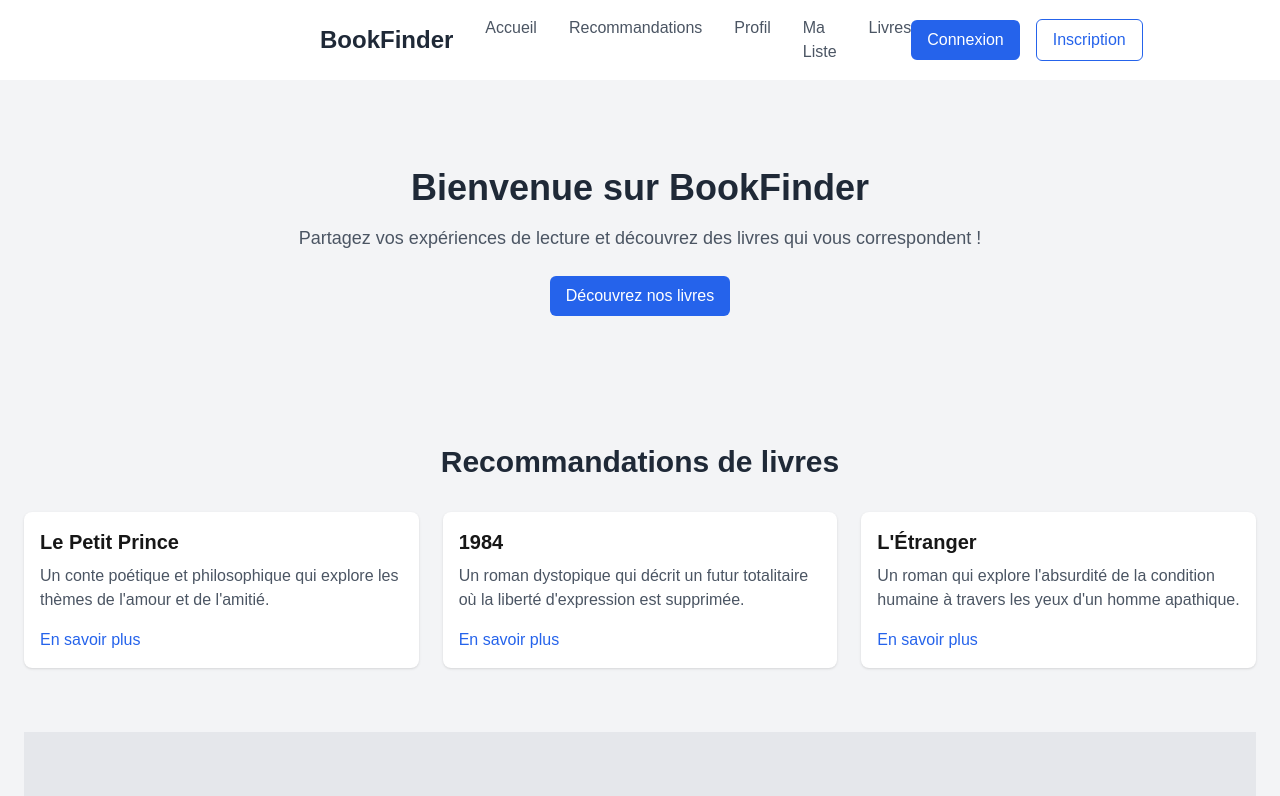
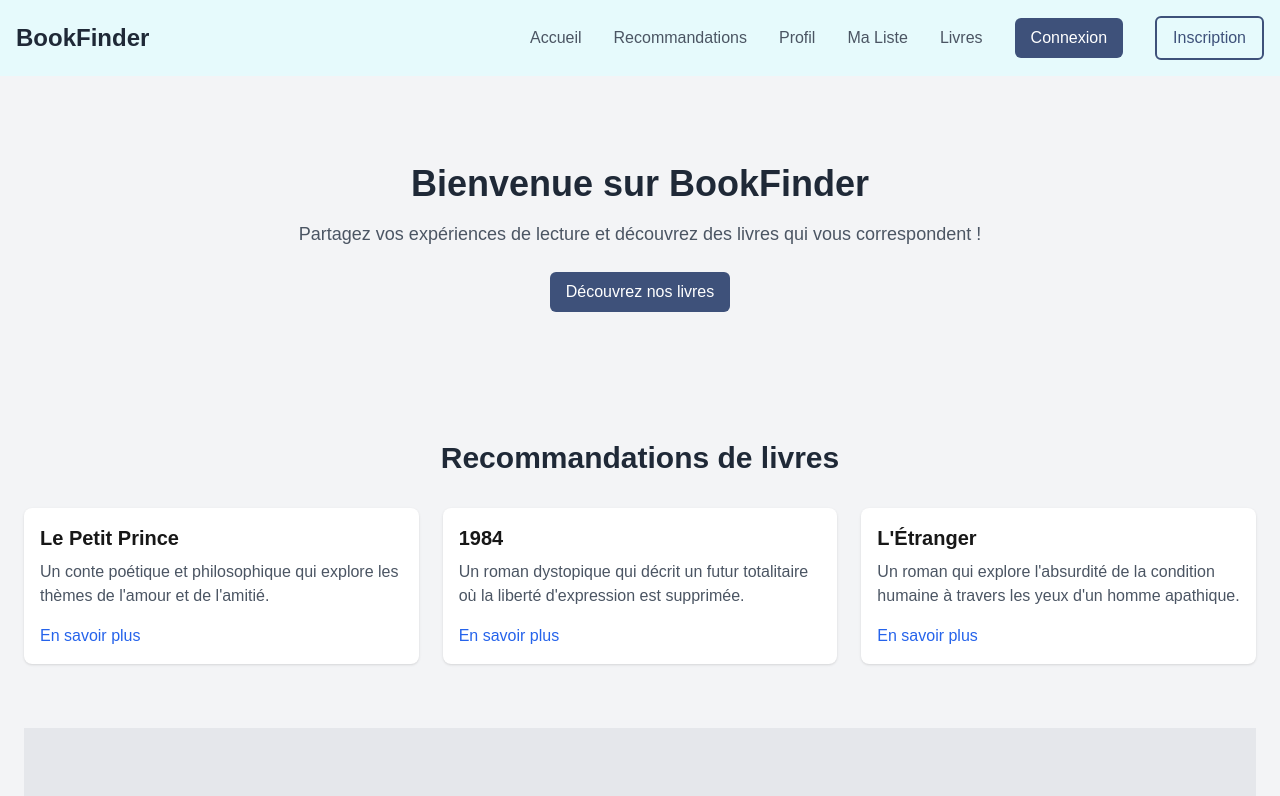
Before and after one commit to sakousi/book-finder, a Next.js app: page / in a window 1280 px wide. Shown: the top 796 px of the page. Built offline with nearby package versions, Linux system fonts and the light colour scheme.

Commit message:
:lipstick: style: added colors to project

```diff
--- a/app/components/Footer.tsx
+++ b/app/components/Footer.tsx
@@ -4,7 +4,7 @@ import Link from 'next/link';
 
 const Footer: React.FC = () => {
   return (
-    <footer className="bg-gray-800 text-white py-4">
+    <footer className="bg-primary text-white py-4">
         <div className="container mx-auto text-center">
         <p>&copy; 2024 BookFinder. Tous droits réservés.</p>
         <Link href="/contact" className="text-gray-400 hover:underline">Contactez-nous</Link>
--- a/app/components/NavBar.tsx
+++ b/app/components/NavBar.tsx
@@ -1,6 +1,6 @@
 "use client";
 
-import { useState } from 'react';
+import {useState} from 'react';
 import Link from 'next/link';
 
 const NavBar: React.FC = () => {
@@ -11,13 +11,12 @@ const NavBar: React.FC = () => {
     };
 
     return (
-    <nav className="bg-white">
-      <div className="container mx-auto flex items-center justify-between p-5">
-        <div className="flex items-center space-x-8">
+        <nav className="bg-light">
+            <div className="container flex items-center justify-between p-5">
                 <Link href="/" className="text-gray-800 text-2xl font-bold hover:text-blue-600 transition duration-300">
                     BookFinder
                 </Link>
-          <div className="hidden md:flex space-x-8">
+                <div className="hidden md:flex items-center space-x-8">
                     <Link href="/" className="text-gray-600 hover:text-blue-500 transition duration-300">
                         Accueil
                     </Link>
@@ -33,20 +32,22 @@ const NavBar: React.FC = () => {
                     <Link href="/livres" className="text-gray-600 hover:text-blue-500 transition duration-300">
                         Livres
                     </Link>
-          </div>
-        </div>
-        <div className="hidden md:flex items-center space-x-4">
-          <Link href="/connexion" className="bg-blue-600 text-white font-medium rounded-md py-2 px-4 hover:bg-blue-500 transition duration-300">
+                    <Link href="/connexion"
+                          className="bg-primary text-white font-medium rounded-md py-2 px-4 hover:scale-105 transition duration-300">
                         Connexion
                     </Link>
-          <Link href="/inscription" className="bg-white text-blue-600 border border-blue-600 rounded-md py-2 px-4 hover:bg-blue-600 hover:text-white transition duration-300">
+                    <Link href="/inscription"
+                          className="bg-transparent text-primary border-2 border-primary rounded-md py-2 px-4 hover:bg-primary hover:scale-105 hover:text-white transition duration-300">
                         Inscription
                     </Link>
                 </div>
                 {/* Mobile Menu Toggle */}
-        <button onClick={toggleMenu} className="md:hidden flex items-center justify-center p-2 text-gray-600 focus:outline-none">
-          <svg className="w-6 h-6" fill="none" stroke="currentColor" viewBox="0 0 24 24" xmlns="http://www.w3.org/2000/svg">
-            <path strokeLinecap="round" strokeLinejoin="round" strokeWidth="2" d="M4 6h16M4 12h16m-7 6h7"></path>
+                <button onClick={toggleMenu}
+                        className="md:hidden flex items-center justify-center p-2 text-gray-600 focus:outline-none">
+                    <svg className="w-6 h-6" fill="none" stroke="currentColor" viewBox="0 0 24 24"
+                         xmlns="http://www.w3.org/2000/svg">
+                        <path strokeLinecap="round" strokeLinejoin="round" strokeWidth="2"
+                              d="M4 6h16M4 12h16m-7 6h7"></path>
                     </svg>
                 </button>
             </div>
@@ -54,13 +55,18 @@ const NavBar: React.FC = () => {
             {isOpen && (
                 <div className="md:hidden bg-white shadow-md">
                     <Link href="/" className="block px-4 py-2 text-gray-600 hover:bg-gray-100">Accueil</Link>
-          <Link href="/recommendations" className="block px-4 py-2 text-gray-600 hover:bg-gray-100">Recommandations</Link>
+                    <Link href="/recommendations"
+                          className="block px-4 py-2 text-gray-600 hover:bg-gray-100">Recommandations</Link>
                     <Link href="/profil" className="block px-4 py-2 text-gray-600 hover:bg-gray-100">Profil</Link>
                     <Link href="/ma-liste" className="block px-4 py-2 text-gray-600 hover:bg-gray-100">Ma Liste</Link>
                     <Link href="/livres" className="block px-4 py-2 text-gray-600 hover:bg-gray-100">Livres</Link>
-          <hr className="my-2 border-gray-200" />
-          <Link href="/connexion" className="block px-4 py-2 text-gray-600 hover:bg-gray-100">Connexion</Link>
-          <Link href="/inscription" className="block px-4 py-2 text-gray-600 hover:bg-gray-100">Inscription</Link>
+                    <hr className="my-2 border-gray-200"/>
+                    <div className="flex flex-col gap-2 items-center pb-2">
+                        <Link href="/connexion"
+                              className="block w-fit bg-primary text-white font-medium rounded-md py-2 px-4 hover:scale-105 transition duration-300">Connexion</Link>
+                        <Link href="/inscription"
+                              className="block w-fit bg-transparent text-primary border-2 border-primary rounded-md py-2 px-4 hover:bg-primary hover:scale-105 hover:text-white transition duration-300">Inscription</Link>
+                    </div>
                 </div>
             )}
         </nav>
--- a/app/globals.css
+++ b/app/globals.css
@@ -3,6 +3,9 @@
 @tailwind utilities;
 
 :root {
+  --primary: #3E517A;
+  --secondary: #D0DCD4;
+  --light: #E6FAFC;
   --background: #ffffff;
   --foreground: #171717;
 }
@@ -27,5 +30,5 @@ body {
 }
 
 .container {
-  @apply mx-auto max-w-2xl p-4;
+  @apply mx-auto p-4;
 }
--- a/app/page.tsx
+++ b/app/page.tsx
@@ -13,7 +13,7 @@ const Home: React.FC = () => {
           <p className="text-lg text-gray-600 mb-6">
             Partagez vos expériences de lecture et découvrez des livres qui vous correspondent !
           </p>
-          <Link href="/livres" className="inline-block bg-blue-600 text-white font-medium rounded-md py-2 px-4 hover:bg-blue-500 transition duration-300">
+          <Link href="/livres" className="inline-block bg-primary text-white font-medium rounded-md py-2 px-4 hover:bg-blue-500 transition duration-300">
             Découvrez nos livres
           </Link>
         </section>
--- a/tailwind.config.ts
+++ b/tailwind.config.ts
@@ -9,6 +9,9 @@ const config: Config = {
   theme: {
     extend: {
       colors: {
+        primary: "var(--primary)",
+        secondary: "var(--secondary)",
+        light: "var(--light)",
         background: "var(--background)",
         foreground: "var(--foreground)",
       },
```
Lines whose indentation alone changed are shown as unchanged.
